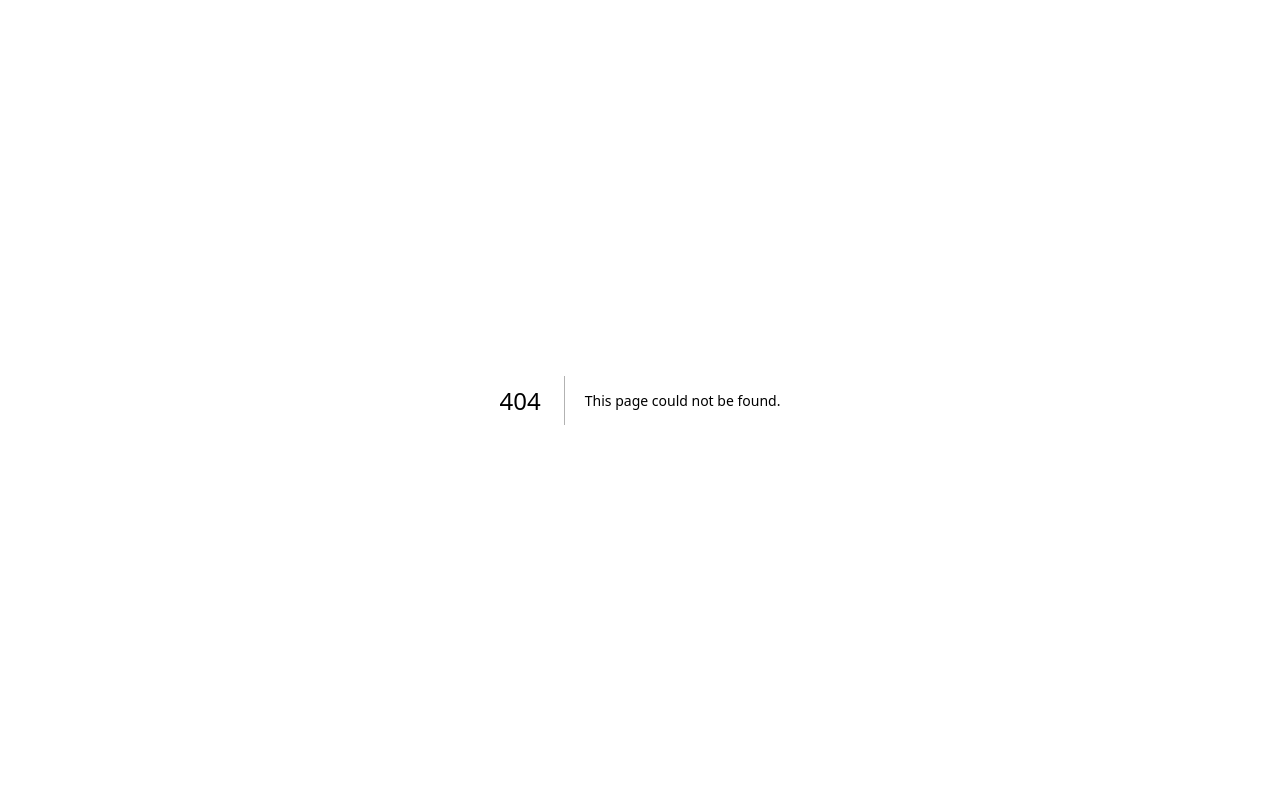
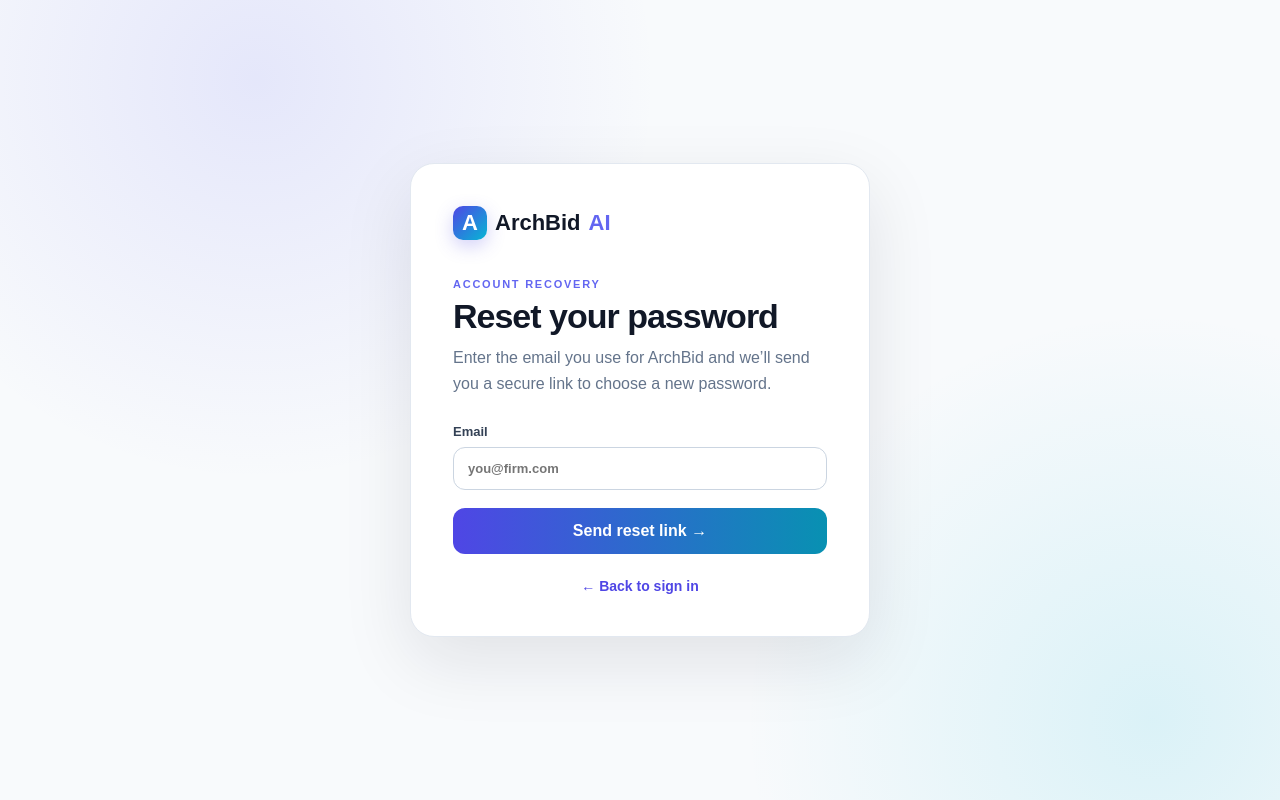
Before and after one commit to ultrarevisions-bit/archbid-ai, a Next.js app: page /forgot-password in a window 1280 px wide. Before the commit this address had no page. Built offline with nearby package versions, Linux system fonts and the light colour scheme; no server answers.

Commit message:
Add password recovery page

```diff
--- /dev/null
+++ b/app/forgot-password/page.tsx
@@ -0,0 +1,42 @@
+"use client";
+
+import { FormEvent, useState } from "react";
+import Link from "next/link";
+import { createClient } from "@/lib/supabase/client";
+import "../auth.css";
+
+export default function ForgotPasswordPage() {
+  const supabase = createClient();
+  const [email, setEmail] = useState("");
+  const [message, setMessage] = useState("");
+  const [error, setError] = useState("");
+  const [loading, setLoading] = useState(false);
+
+  async function handleSubmit(event: FormEvent<HTMLFormElement>) {
+    event.preventDefault();
+    setError("");
+    setMessage("");
+    setLoading(true);
+    const redirectTo = `${window.location.origin}/reset-password`;
+    const { error: resetError } = await supabase.auth.resetPasswordForEmail(email, { redirectTo });
+    if (resetError) setError(resetError.message);
+    else setMessage("If an account exists for that email, we have sent a password reset link. Please check your inbox and spam folder.");
+    setLoading(false);
+  }
+
+  return (
+    <main className="auth-page">
+      <div className="auth-card">
+        <Link className="auth-brand" href="/"><span className="brand-mark">A</span> ArchBid <span>AI</span></Link>
+        <div className="auth-heading"><div className="section-label">ACCOUNT RECOVERY</div><h1>Reset your password</h1><p>Enter the email you use for ArchBid and we’ll send you a secure link to choose a new password.</p></div>
+        <form onSubmit={handleSubmit} className="auth-form">
+          <label>Email<input type="email" value={email} onChange={(e) => setEmail(e.target.value)} placeholder="you@firm.com" required /></label>
+          {error && <div className="auth-error">{error}</div>}
+          {message && <div className="auth-success">{message}</div>}
+          <button className="auth-button" disabled={loading}>{loading ? "Sending…" : "Send reset link →"}</button>
+        </form>
+        <p className="auth-switch"><Link href="/login">← Back to sign in</Link></p>
+      </div>
+    </main>
+  );
+}
```
